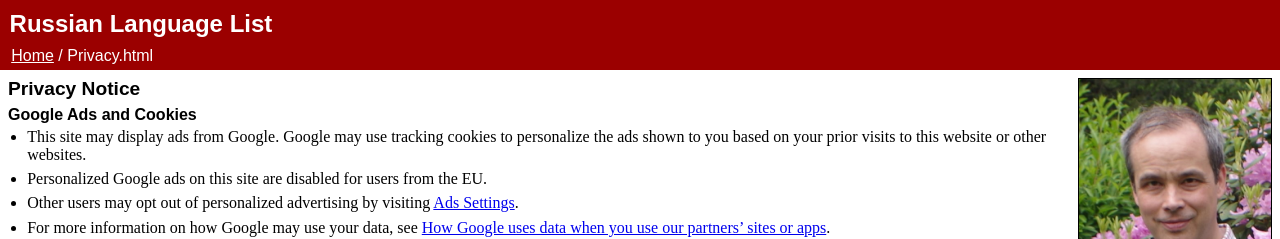
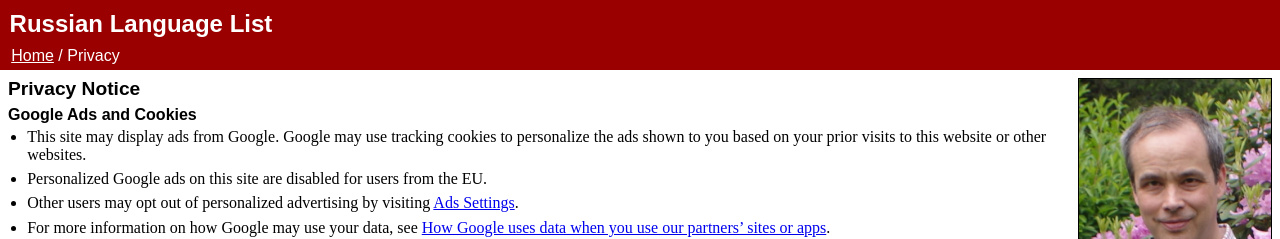
Before and after one commit to david672orford/russian-language-list, a Jekyll site: the page built from privacy.md, in a window 1280 px wide. Shown: the top 239 px of the page. Built offline with Jekyll 4.4.1, drawn with Linux system fonts in a browser that asks for light colours; our own code applies the rules of GitHub Pages for plain Markdown files.

Commit message:
remove .html

```diff
--- a/_layouts/default.html
+++ b/_layouts/default.html
@@ -16,9 +16,9 @@
   {% assign crumbs = page.url | split: '/' %}
   {% for crumb in crumbs offset: 1 %}
     {% if forloop.last %}
-      / {{ crumb | replace:'-',' ' | capitalize }}
+      / {{ crumb | replace:'-',' ' | remove:'.html' | capitalize }}
     {% else %}
-      / <a href="{% assign crumb_limit = forloop.index | plus: 1 %}{% for crumb in crumbs limit: crumb_limit %}{{ crumb | append: '/' }}{% endfor %}">{{ crumb | replace:'-',' ' | capitalize }}</a>
+      / <a href="{% assign crumb_limit = forloop.index | plus: 1 %}{% for crumb in crumbs limit: crumb_limit %}{{ crumb | append: '/' }}{% endfor %}">{{ crumb | replace:'-',' ' | remove:'.html' | capitalize }}</a>
     {% endif %}
   {% endfor %}
   </div>
```
